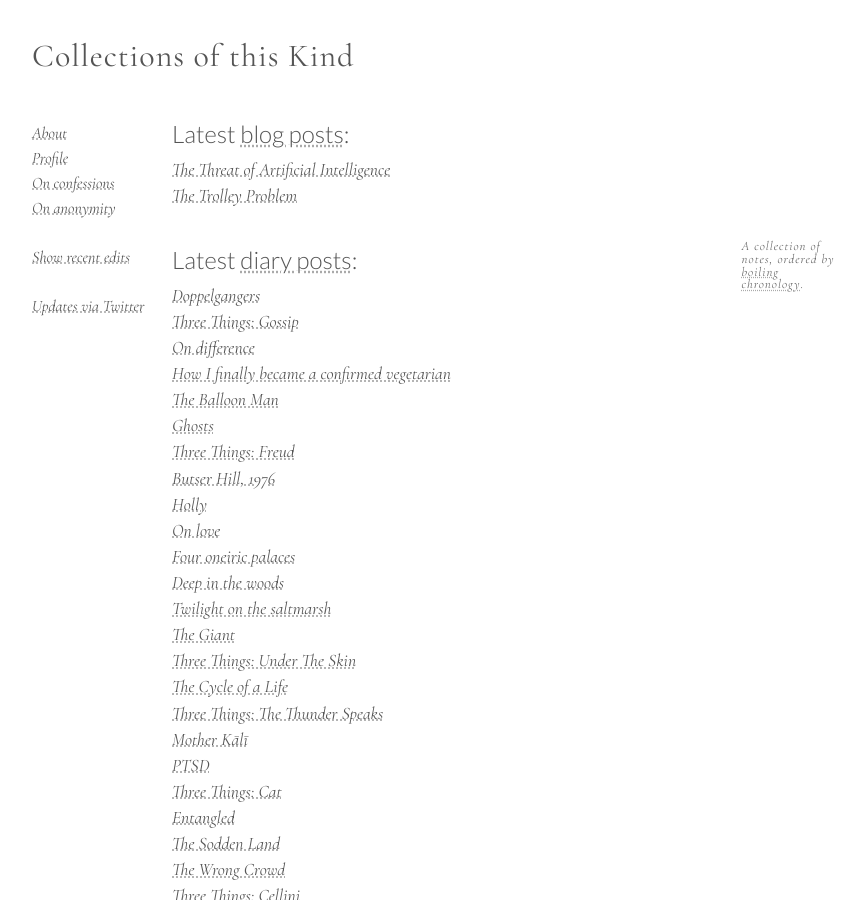
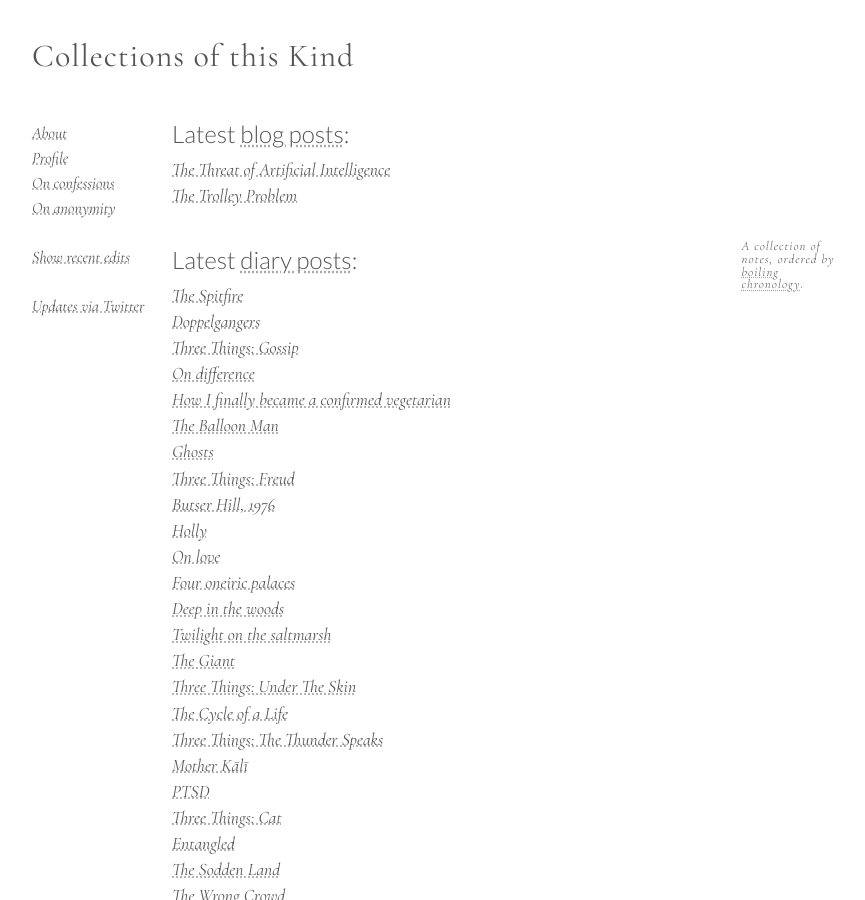
Before and after one commit to CollectionsOfThisKind/collectionsofthiskind.github.io, a Jekyll site: the page built from index.html, in a window 1280 px wide and 900 px high. Shown: the whole window, without its empty margins (78-943 px from the left). Built offline with Jekyll 4.4.1, drawn with Linux system fonts in a browser that asks for light colours.

Commit message:
Add files via upload

```diff
--- a/index.html
+++ b/index.html
@@ -46,6 +46,7 @@ A collection of notes, ordered by <a href="/pages/about/boiling.html">boiling ch
 <h2 name="diary">Latest <a href="pages/diary/index.html">diary posts</a>:</h2>
 
 <ul class="new">
+<li><a href="pages/diary/spitfire.html">The Spitfire</a></li>
 <li><a href="pages/diary/doppel.html">Doppelgangers</a></li>
 <li><a href="pages/diary/three-widow.html">Three Things: Gossip</a></li>
 <li><a href="pages/diary/psychopath.html">On difference</a></li>
```
